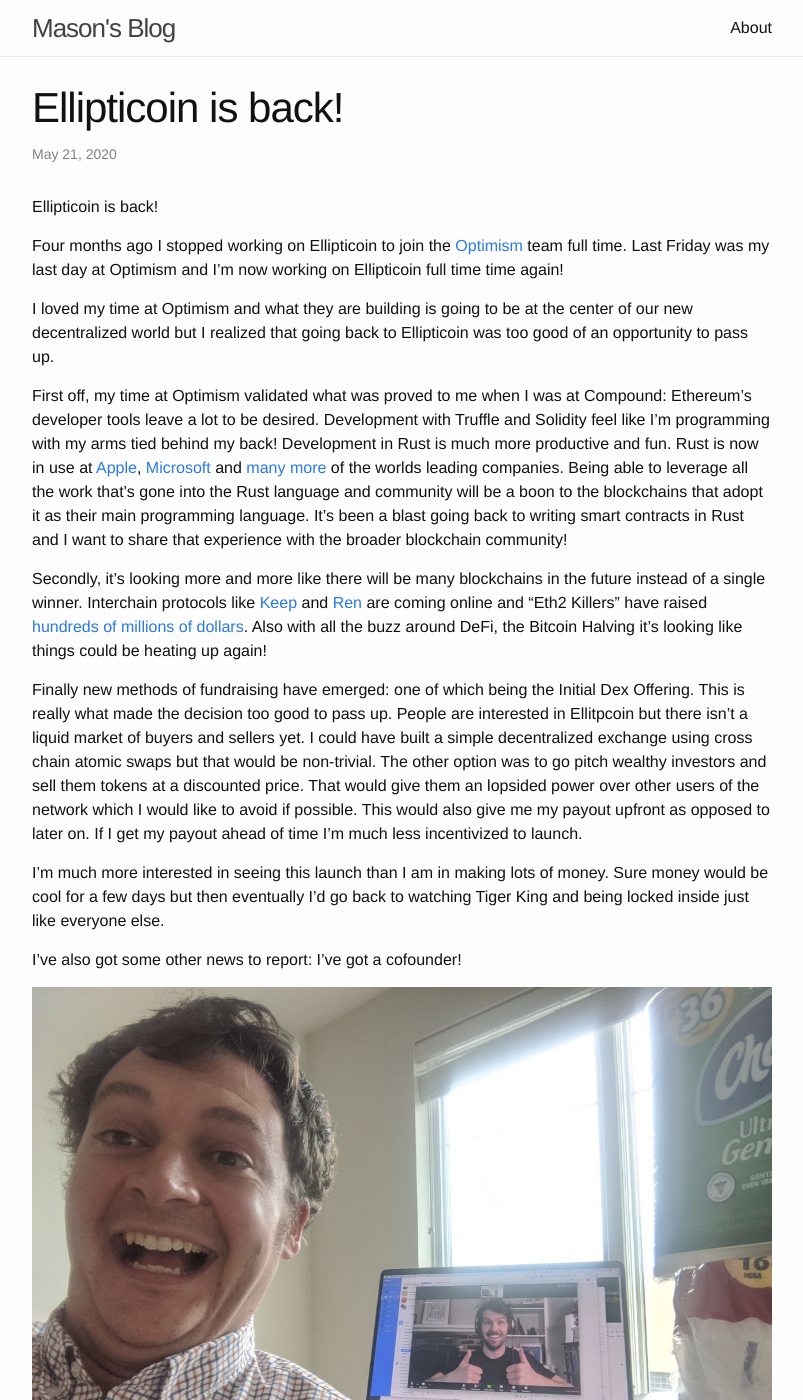
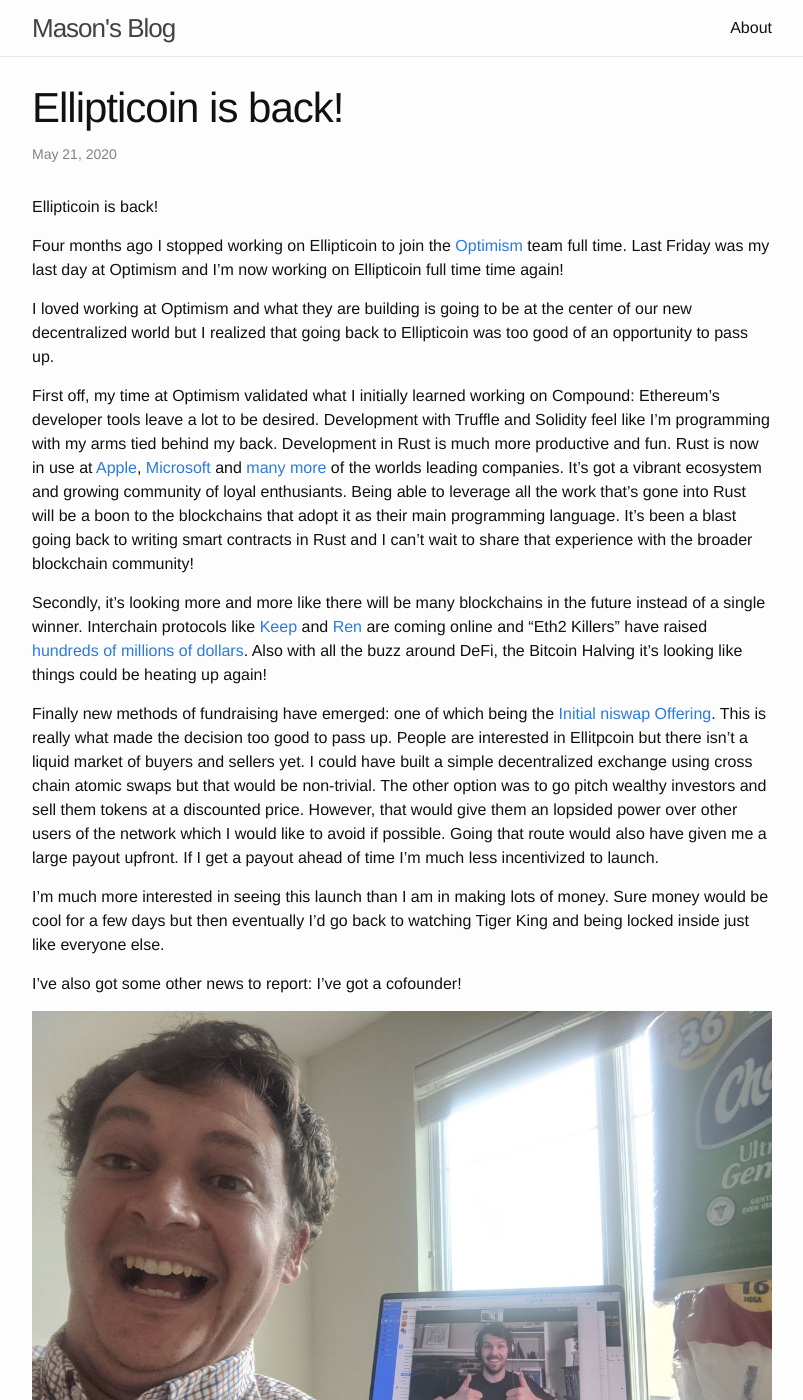
Before and after one commit to masonforest/www.masonforest.com, a Jekyll site: the page built from _posts/2020-05-21-ellipticoins-back.md, in a window 1280 px wide and 1400 px high. Shown: the whole window, without its empty margins (238-1041 px from the left). Built offline with Jekyll 4.4.1, drawn with Linux system fonts in a browser that asks for light colours.

Commit message:
Updates to "Ellipticoin is back!"

```diff
--- a/_posts/2020-05-21-ellipticoins-back.md
+++ b/_posts/2020-05-21-ellipticoins-back.md
@@ -10,41 +10,37 @@ Four months ago I stopped working on Ellipticoin to join the
 [Optimism](https://optimism.io/) team full time. Last Friday was my last day at
 Optimism and I'm now working on Ellipticoin full time time again!
 
-I loved my time at Optimism and what they are building is going to be at the
+I loved working at Optimism and what they are building is going to be at the
 center of our new decentralized world but I realized that going back to
 Ellipticoin was too good of an opportunity to pass up.
 
-First off, my time at Optimism validated what was proved to me when I
-was at Compound: Ethereum's developer tools leave a lot to be desired.
-Development with Truffle and Solidity feel like I'm programming with my arms
-tied behind my back! Development in Rust is much more productive and fun. Rust
-is now in use at
+First off, my time at Optimism validated what I initially learned working on
+Compound: Ethereum's developer tools leave a lot to be desired. Development with
+Truffle and Solidity feel like I'm programming with my arms tied behind my back.
+Development in Rust is much more productive and fun. Rust is now in use at
 [Apple](https://jobs.apple.com/en-us/details/200144575/software-engineer-networking-privacy-edmonton-canada),
 [Microsoft](https://blogs.windows.com/windowsdeveloper/2020/04/30/rust-winrt-public-preview/)
 and [many more](https://www.rust-lang.org/production) of the worlds leading
-companies.  Being able to leverage all the work that's gone into the Rust
-language and community will be a boon to the blockchains that adopt it as their
-main programming language. It's been a blast going back to writing smart
-contracts in Rust and I want to share that experience with the broader
-blockchain community!
+companies. It's got a vibrant ecosystem and growing community of loyal enthusiants.
+Being able to leverage all the work that's gone into Rust will be a boon to the
+blockchains that adopt it as their main programming language. It's been a blast
+going back to writing smart contracts in Rust and I can't wait to share that
+experience with the broader blockchain community!
 
 Secondly, it's looking more and more like there will be many blockchains in the
 future instead of a single winner. Interchain protocols like
 [Keep](https://keep.network/) and [Ren](https://renproject.io/) are coming
 online and "Eth2 Killers" have raised [hundreds of millions of dollars](https://messari.io/article/fire-before-growth-the-likely-fate-of-ethereum-killers-by-chris-burniske). Also
-with all the buzz around DeFi, the Bitcoin Halving  it's looking like things
-could be heating up again!
+with all the buzz around DeFi, the Bitcoin Halving  it's looking like things could be heating up again!
 
-Finally new methods of fundraising have emerged: one of which being the Initial
-Dex Offering. This is really what made the decision too good to pass up. People
+Finally new methods of fundraising have emerged: one of which being the [Initial
+niswap Offering](https://defirate.com/uma-uniswap-listing/). This is really what made the decision too good to pass up. People
 are interested in Ellitpcoin but there isn't a liquid market of buyers and
 sellers yet. I could have built a simple decentralized exchange using cross
 chain atomic swaps but that would be non-trivial. The other option was to go
-pitch wealthy investors and sell them tokens at a discounted price. That would
+pitch wealthy investors and sell them tokens at a discounted price. However, that would
 give them an lopsided power over other users of the network which I would like
-to avoid if possible. This would also give me my payout upfront as opposed
-to later on. If I get my payout ahead of time I'm much less incentivized to
-launch.
+to avoid if possible. Going that route would also have given me a large payout upfront. If I get a payout ahead of time I'm much less incentivized to launch.
 
 I'm much more interested in seeing this launch than I am in making lots of
 money. Sure money would be cool for a few days but then eventually I'd go back
@@ -53,6 +49,8 @@ to watching Tiger King and being locked inside just like everyone else.
 I've also got some other news to report: I've got a cofounder!
 
 ![Mason and Tom](/images/mason-and-tom.jpg)
+
+
 [Tom
 Schachte](https://twitter.com/tomschachte?lang=en) is currently a Digital
 Marketing Consultant also based in Charleston, SC. I met Tom a couple years ago
```
